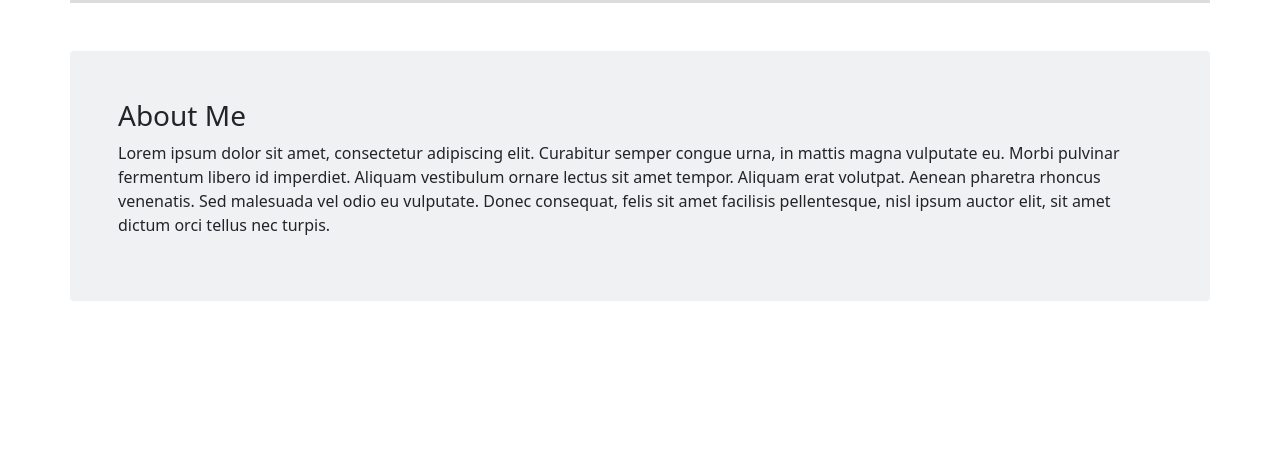
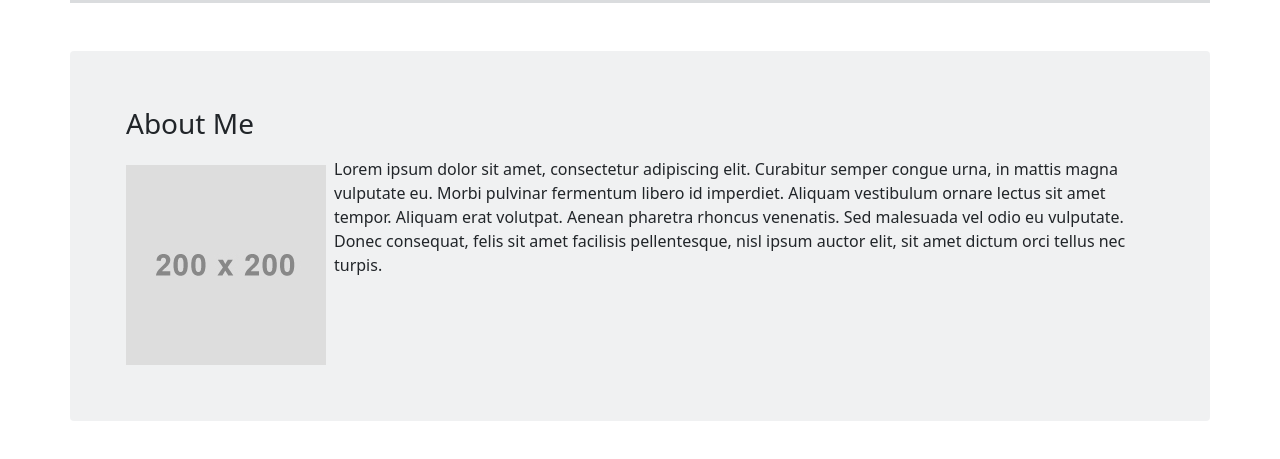
Before and after one commit to CharlesHancock2/charles-pwp, a plain HTML site: page public_html/documentation/milestone-3.html in a window 1280 px wide. Shown: the part 53-512 px from the top of the page. Drawn offline with nearby package versions, Linux system fonts and the light colour scheme.

Commit message:
worked on sections a bit

```diff
--- a/public_html/documentation/milestone-3.html
+++ b/public_html/documentation/milestone-3.html
@@ -20,7 +20,8 @@
 <div class="container bg-secondary bg-opacity-10 rounded border-light p-5 mt-5">
   <div class="row">
     <div class="col">
-      <h3>About Me</h3>
+      <h3 class="p-2">About Me</h3>
+      <img src="./img/placeholder-image.jpeg" class="rounded float-start p-2" alt="placeholder">
       <p>Lorem ipsum dolor sit amet, consectetur adipiscing elit. Curabitur semper congue urna, in mattis magna vulputate eu. Morbi pulvinar fermentum libero id imperdiet. Aliquam vestibulum ornare lectus sit amet tempor. Aliquam erat volutpat. Aenean pharetra rhoncus venenatis. Sed malesuada vel odio eu vulputate. Donec consequat, felis sit amet facilisis pellentesque, nisl ipsum auctor elit, sit amet dictum orci tellus nec turpis.</p>
     </div>
   </div>
```
Also changed, not shown: public_html/documentation/img/placeholder-image.jpeg (added).
